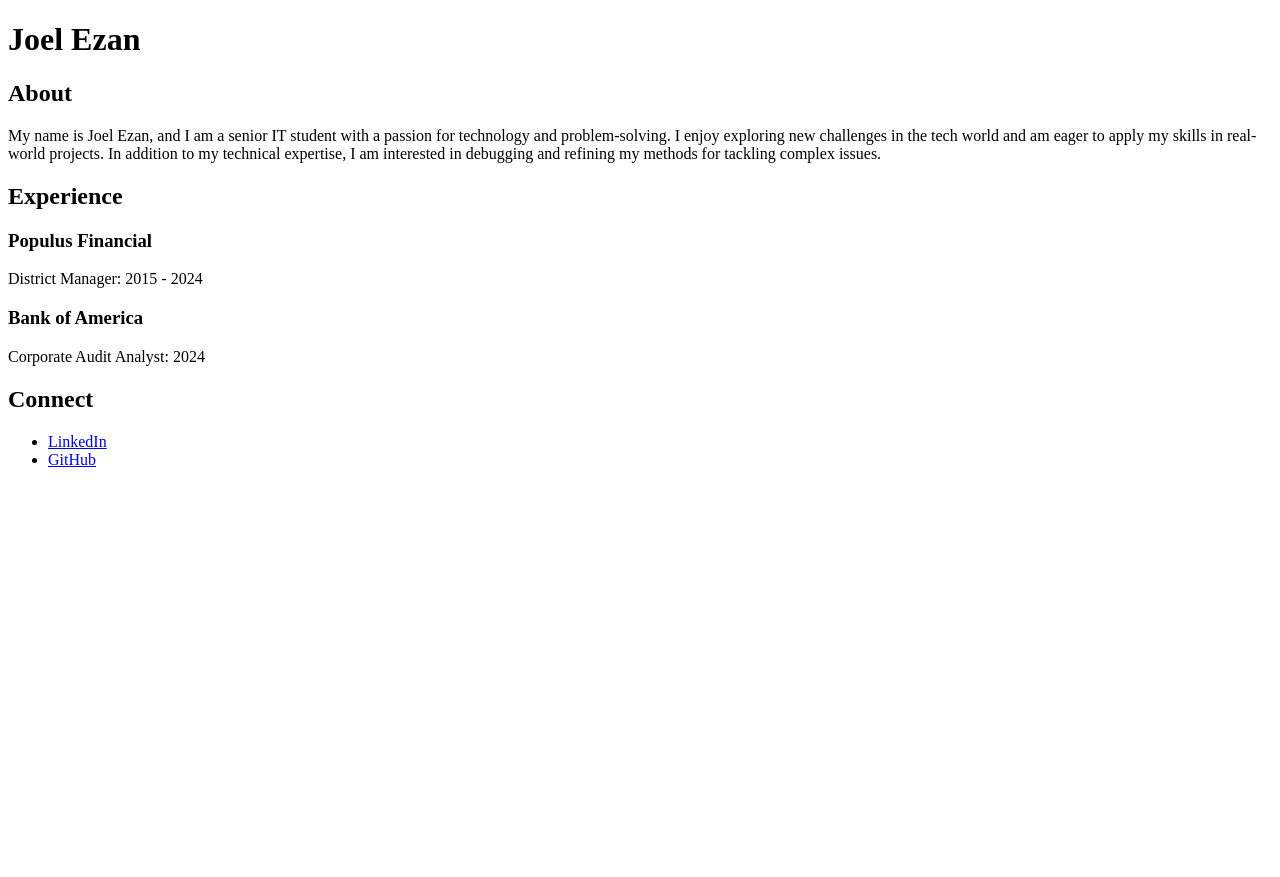
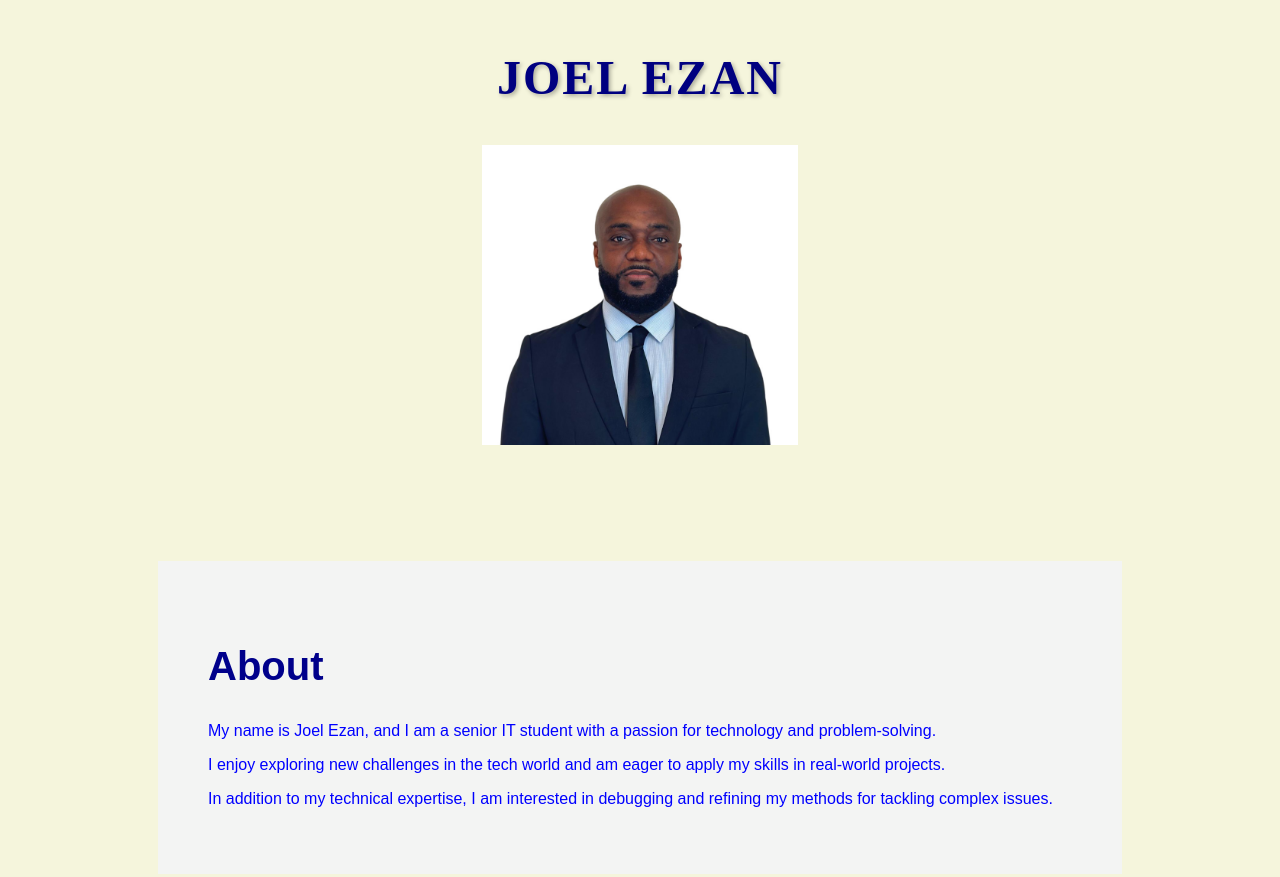
Before and after one commit to joelezan/Joel-IO, a plain HTML site: page index.html in a window 1280 px wide. Shown: the top 877 px of the page. Before the commit the page ends 800 px from the top, so only its background shows below. Drawn offline with Linux system fonts and the light colour scheme; a web font is replaced by a local one.

Commit message:
styling added

```diff
--- /dev/null
+++ b/css/index.css
@@ -0,0 +1,75 @@
+body {
+    background-color: #f5f5dc;
+    color: blue;
+
+}
+
+#About {
+    font-family: Matemasie, sans-serif;
+    margin: 100px 150px 50px;
+    background-color: rgba(243, 244, 244, 0.97);
+    padding: 50px;
+}
+
+#Experience {
+    text-align: center;
+    padding: 50px;
+    border: dotted;
+    margin-right: 350px;
+    margin-left: 350px;
+}
+
+#Experience div {
+    background-color: #f9f9f9;
+    border-left: 4px solid darkblue;
+    padding: 20px;
+    margin-bottom: 15px;
+    border-radius: 5px;
+}
+
+
+#Experience p {
+    font-size: 1.1rem;
+    color: #333;
+    margin: 0;
+}
+
+h1 {
+    font-size: 3rem;
+    font-weight: bold;
+    color: navy;
+}
+
+h2 {
+    font-size: 2.5rem;
+    font-weight: 600;
+    color: darkblue;
+}
+
+h3 {
+    font-size: 2rem;
+    font-weight: 500;
+    color: teal;
+}
+
+.name {
+    font-size: 4rem;
+    font-weight: 800;
+    color: darkslateblue;
+    text-align: center;
+    text-transform: uppercase;
+    letter-spacing: 2px;
+    margin-top: 50px;
+    margin-bottom: 20px;
+    text-shadow: 2px 2px 4px rgba(0, 0, 0, 0.3);
+}
+.name img {
+    height: 300px;
+    width: auto;
+}
+
+.logo img {
+    width: 60px;
+    height: auto;
+    margin-right: 10px;
+}
--- a/index.html
+++ b/index.html
@@ -3,16 +3,29 @@
     <head>
         <title>Get to Know me!</title>
         <meta charset="UTF-8">
+        <link href = "css/index.css" rel="stylesheet">
+        <link rel="preconnect" href="https://fonts.googleapis.com">
+        <link rel="preconnect" href="https://fonts.gstatic.com" crossorigin>
+        <link href="https://fonts.googleapis.com/css2?family=Matemasie&display=swap" rel="stylesheet">
     </head>
     <body>
+    <section class="name">
     <h1>Joel Ezan</h1>
+    <img src="images/BadgeID.jpg" alt="Picture of Joel Ezan">
+
+    </section>
 
     <section id="About">
         <h2>About</h2>
             <p>
                 My name is Joel Ezan, and I am a senior IT student with a passion for technology and problem-solving.
+            </p>
+            <p>
                 I enjoy exploring new challenges in the tech world and am eager to apply my skills in real-world projects.
-                In addition to my technical expertise, I am interested in debugging and refining my methods for tackling complex issues.
+            </p>
+            <p>
+                In addition to my technical expertise,
+                I am interested in debugging and refining my methods for tackling complex issues.
             </p>
     </section>
 
@@ -33,8 +46,12 @@
     <section id="Connect">
         <h2>Connect</h2>
         <ul>
-            <li><a href="https://www.linkedin.com/in/joelezan">LinkedIn</a></li>
-            <li><a href="https://github.com/joelezan">GitHub</a></li>
+            <li class="logo"><a href="https://www.linkedin.com/in/joelezan">
+                <img src="images/linkedin.png" alt="linkedin clickable logo">
+            </a></li>
+            <li class="logo"><a href="https://github.com/joelezan">
+                <img src="images/GitHub_Logo.png" alt="Github clickable logo">
+            </a></li>
         </ul>
     </section>
     </body>
```
Also changed, not shown: images/BadgeID.jpg (added), images/GitHub_Logo.png (added), images/linkedin.png (added).
